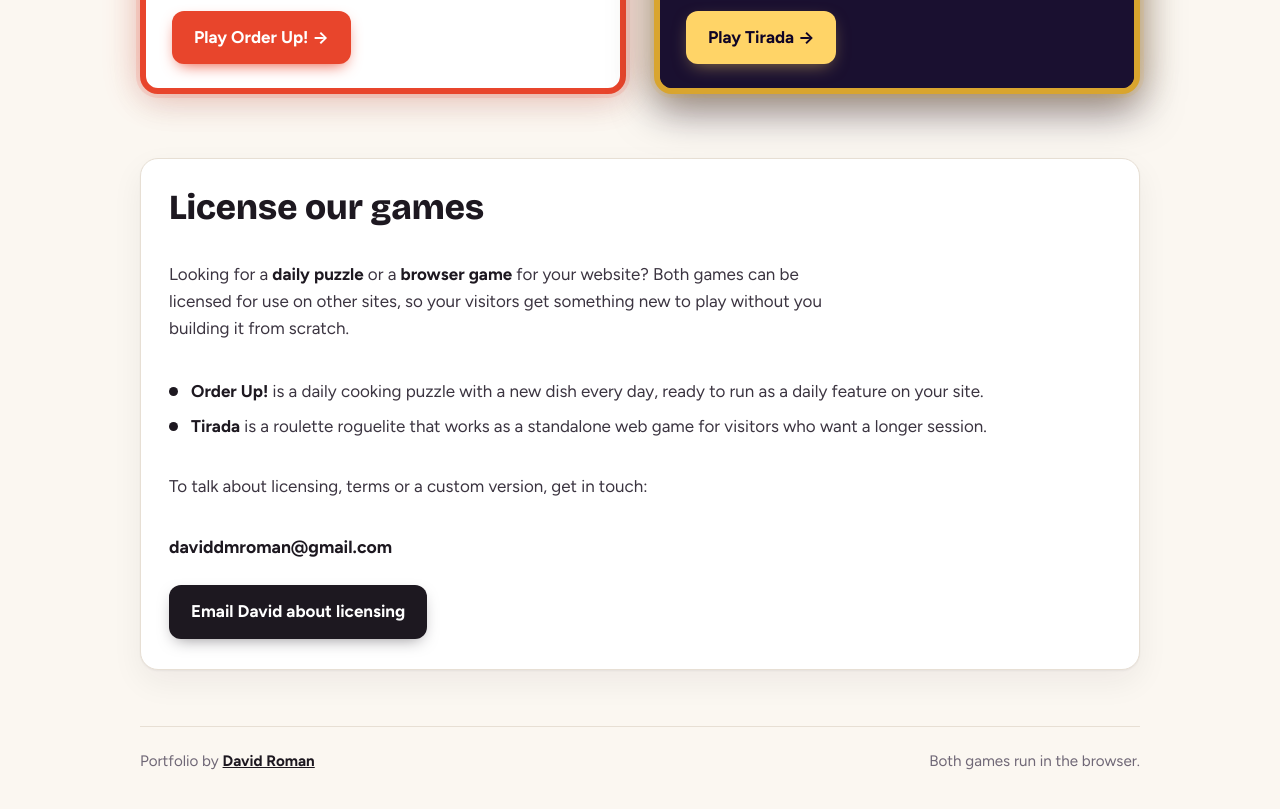
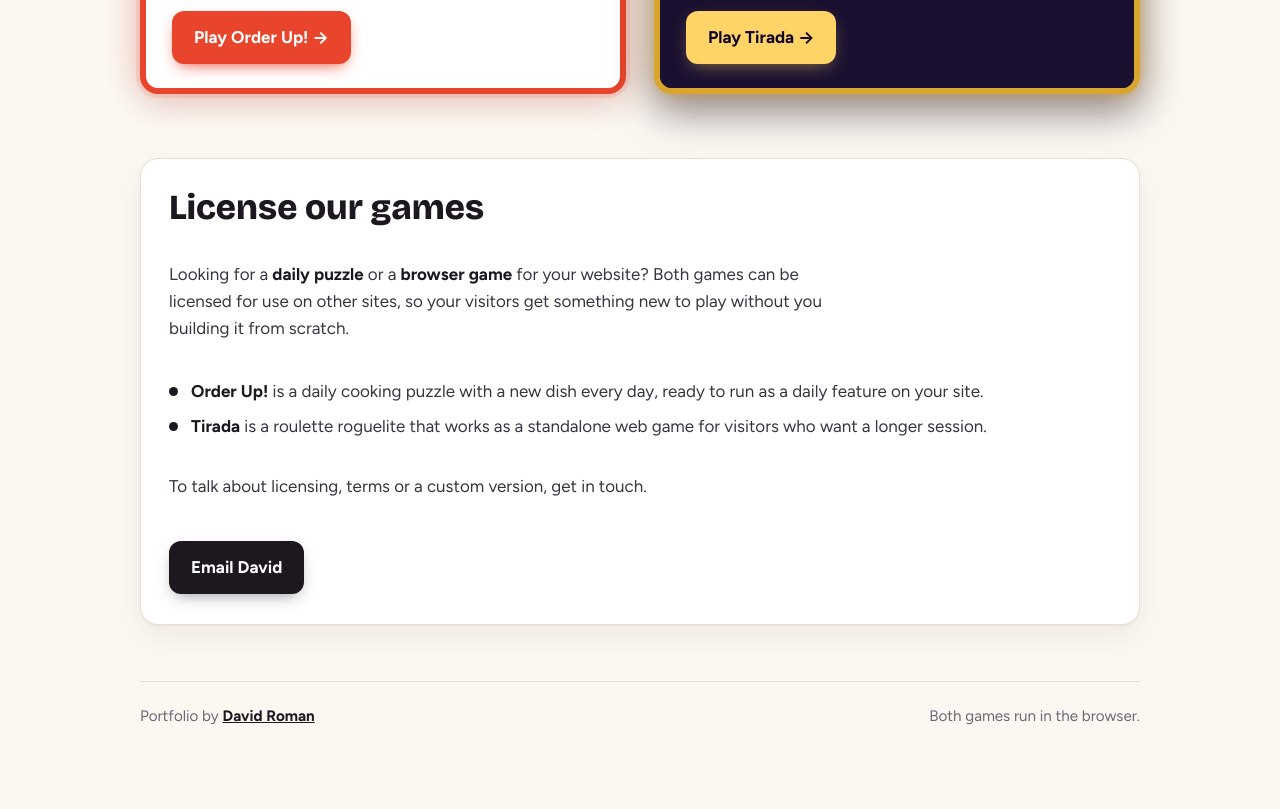
Before and after one commit to romanatordata-max/david-roman-portfolio, a plain HTML site: page index.html in a window 1280 px wide. Shown: the part 1105-1914 px from the top of the page. After the commit the page ends 1874 px from the top, so only its background shows below. Drawn offline with nearby package versions, Linux system fonts and the light colour scheme.

Commit message:
Remove visible email from licensing section, keep Email David button
Co-Authored-By: Claude Haiku 5.5 <noreply@anthropic.com>
Claude-Session: https://claude.ai/code/session_01TL8a3dCjFQWzZY6e2QXJFo

```diff
--- a/index.html
+++ b/index.html
@@ -336,10 +336,9 @@ footer a { color: var(--ink); font-weight: 700; }
       <li><strong>Order Up!</strong> is a daily cooking puzzle with a new dish every day, ready to run as a daily feature on your site.</li>
       <li><strong>Tirada</strong> is a roulette roguelite that works as a standalone web game for visitors who want a longer session.</li>
     </ul>
-    <p>To talk about licensing, terms or a custom version, get in touch:</p>
-    <p class="contact-line">daviddmroman@gmail.com</p>
+    <p>To talk about licensing, terms or a custom version, get in touch.</p>
     <div class="actions">
-      <a class="btn" href="mailto:daviddmroman@gmail.com?subject=Licensing%20enquiry">Email David about licensing</a>
+      <a class="btn" href="mailto:daviddmroman@gmail.com?subject=Licensing%20enquiry">Email David</a>
     </div>
   </section>
 
```
